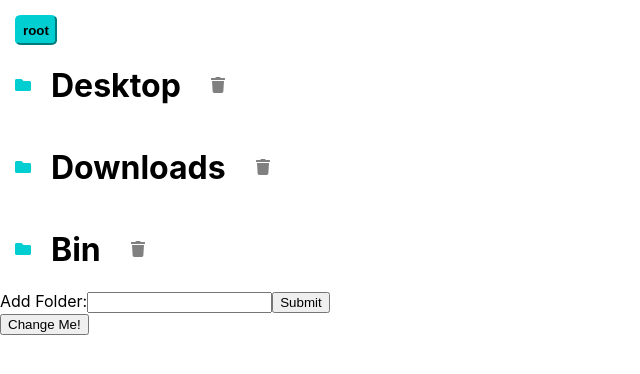
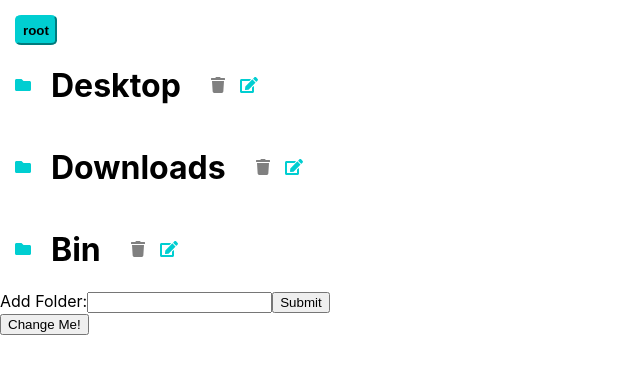
Before and after one commit to PeterBrw/file-manager, a React (Create React App) app: page / in a window 1280 px wide. Shown: the top 374 px of the page, without its empty margins (0-640 px from the left). Built offline with nearby package versions, Linux system fonts and the light colour scheme.

Commit message:
working-on-edit

```diff
--- a/package.json
+++ b/package.json
@@ -8,6 +8,7 @@
     "@testing-library/user-event": "^7.2.1",
     "react": "^16.12.0",
     "react-dom": "^16.12.0",
+    "react-responsive-modal": "^4.0.1",
     "react-scripts": "3.4.0"
   },
   "scripts": {
--- a/src/components/custom-list/custom-list.component.jsx
+++ b/src/components/custom-list/custom-list.component.jsx
@@ -17,6 +17,8 @@ function CustomList(props) {
                     {...item}
                     path={props.path}
                     itemDelete={props.itemDelete}
+                    changeFileName={props.changeFileName}
+                    originalData={props.originalData}
                 />
             ))}
         </div>
--- a/src/components/directory/directory.component.jsx
+++ b/src/components/directory/directory.component.jsx
@@ -1,11 +1,45 @@
-import React from "react";
+import React, { useState } from "react";
 import "./directory.component.jsx.css";
 import { Icon } from "../icon/icon.component";
+import Modal from "react-responsive-modal";
 
 import { FontAwesomeIcon } from "@fortawesome/react-fontawesome";
-import { faTrash } from "@fortawesome/free-solid-svg-icons";
+import { faTrash, faEdit } from "@fortawesome/free-solid-svg-icons";
 
-export const Directory = ({ id, name, type, onClick, path, itemDelete }) => {
+export const Directory = ({
+    id,
+    name,
+    type,
+    onClick,
+    path,
+    itemDelete,
+    changeFileName,
+    originalData
+}) => {
+    const [modal, setModal] = useState({ open: false });
+    const [inputValue, setInputValue] = useState("");
+
+    console.log(originalData);
+
+    const onOpenModal = () => {
+        setModal({ open: true });
+        console.log(modal);
+    };
+
+    const onCloseModal = () => {
+        setModal({ open: false });
+    };
+
+    const handleChange = e => {
+        setInputValue(e.target.value);
+    };
+
+    const onButtonClick = () => {
+        changeFileName(originalData, id, inputValue);
+        console.log(inputValue);
+        setInputValue("");
+    };
+
     return (
         <div className="directory">
             <div className="left" onClick={onClick.bind(null, id)}>
@@ -17,6 +51,23 @@ export const Directory = ({ id, name, type, onClick, path, itemDelete }) => {
                 onClick={itemDelete.bind(null, id)}
                 icon={faTrash}
             />
+            <FontAwesomeIcon icon={faEdit} onClick={onOpenModal} />
+            <Modal open={modal.open} onClose={onCloseModal} little>
+                <p>Edit file name</p>
+                <input
+                    type="text"
+                    placeholder="Edit name"
+                    onChange={handleChange}
+                />
+                <button
+                    onClick={() => {
+                        onCloseModal();
+                        onButtonClick();
+                    }}
+                >
+                    Change
+                </button>
+            </Modal>
         </div>
     );
 };
--- a/src/components/list-directory/list-directory.component.jsx
+++ b/src/components/list-directory/list-directory.component.jsx
@@ -6,16 +6,20 @@ import importData from "../../data";
 import BackButton from "../back-button/back-button.component";
 import AddData from "../add-data/add-data.component";
 
-import { returnChildren, returnName, deleteItem } from "../../return-children";
+import {
+    returnChildren,
+    returnName,
+    deleteItem,
+    changeName
+} from "../../return-children";
 
 import CustomList from "../custom-list/custom-list.component";
-
-let originalData = importData;
 
 function ListDirectory() {
     const [data, setData] = useState(importData);
     const [path, setPath] = useState([{ id: "root", name: "root" }]);
     const [word, setWord] = useState("");
+    const [originalData, setOriginalData] = useState(importData);
 
     const onBackClick = pathInput => {
         if (pathInput !== path[path.length - 1].id) {
@@ -54,13 +58,21 @@ function ListDirectory() {
 
     const itemDelete = id => {
         setData(deleteItem(data, id));
-        originalData = deleteItem(originalData, id);
-        console.log(originalData);
+        setOriginalData(deleteItem(originalData, id));
+        setData(originalData);
+    };
+
+    const changeFileName = (data, id, newName) => {
+        setOriginalData(changeName(data, id, newName));
     };
 
     return (
         <div>
-            <BackButton onBackClick={onBackClick} path={path} originalData={originalData}/>
+            <BackButton
+                onBackClick={onBackClick}
+                path={path}
+                originalData={originalData}
+            />
 
             <CustomList
                 onClick={onClick}
@@ -69,6 +81,8 @@ function ListDirectory() {
                 path={path}
                 handleSubmit={handleSubmit}
                 itemDelete={itemDelete}
+                changeFileName={changeFileName}
+                originalData={originalData}
             />
             <AddData
                 handleSubmit={handleSubmit}
--- a/src/return-children.js
+++ b/src/return-children.js
@@ -49,3 +49,25 @@ export const deleteItem = (data, id) => {
         return arr;
     }, []);
 };
+
+export const changeName = (data, id, newName) => {
+    if (id === "root" || id === null) {
+        return "root";
+    }
+
+    for (let i = 0; i < data.length; i++) {
+        if (data[i].id === id) {
+            data[i].name = newName;
+            return data;
+        }
+
+        if (data[i].children.length > 0) {
+            let found = changeName(data[i].children, id, newName);
+            if (found) {
+                return data;
+            }
+        }
+    }
+
+    return null;
+};
```
Also changed, not shown: src/data-test.js (+23 -1 lines), 1 other file (tests, documents, lock files or other folders).
